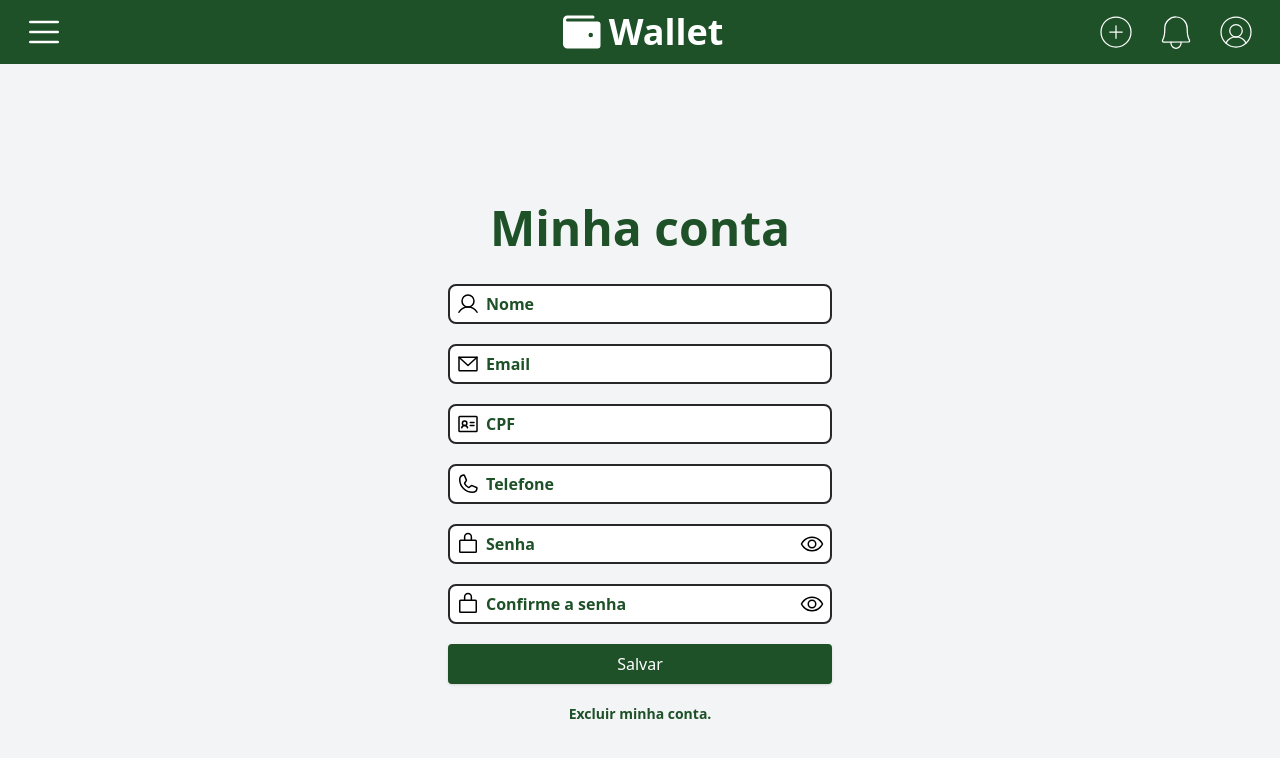
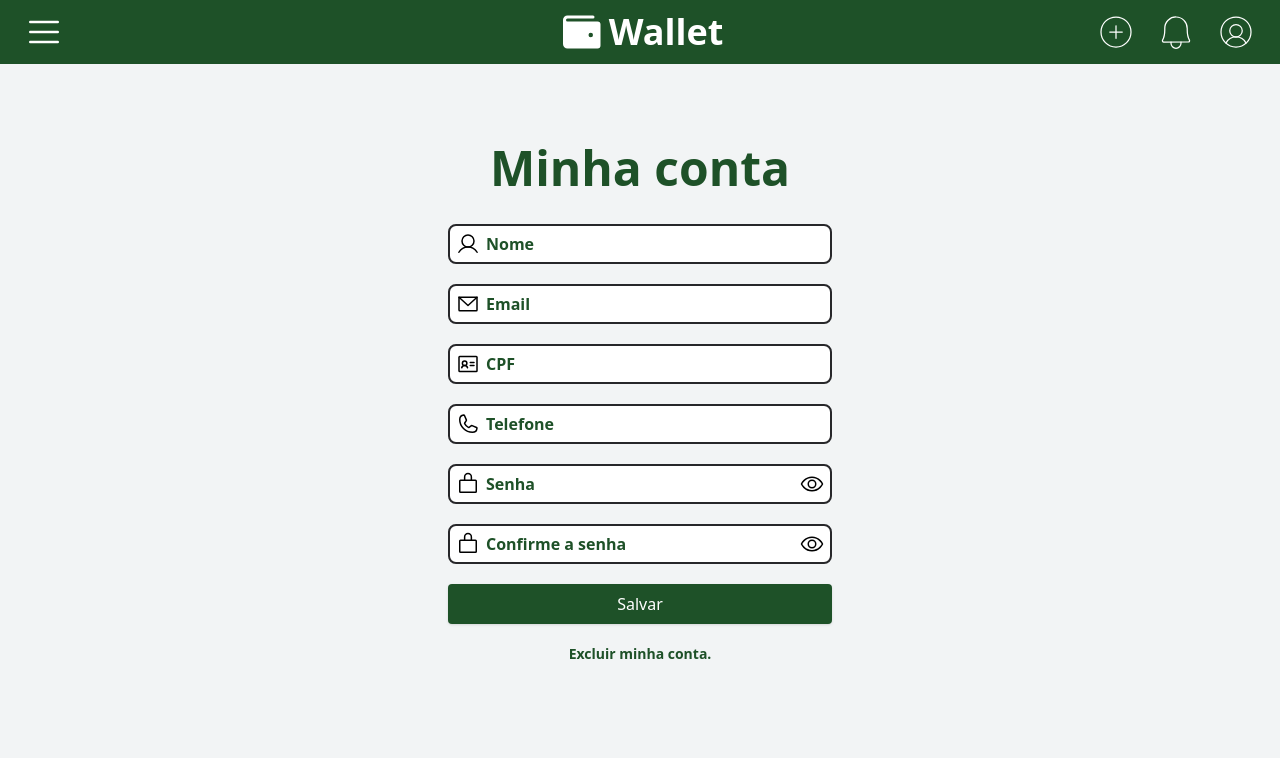
Before and after one commit to robsonvasquez/Carteira_de_Invertimento, a React (Vite) app in the folder investment-wallet-web/: page /profile in a window 1280 px wide. Shown: the top 758 px of the page. Built offline with nearby package versions, Linux system fonts and the light colour scheme.

Commit message:
Update: Profile position form

```diff
--- a/investment-wallet-web/src/pages/Profile.tsx
+++ b/investment-wallet-web/src/pages/Profile.tsx
@@ -7,7 +7,7 @@
   return(
     <>
       <TopBar/>
-      <div className="h-screen flex justify-center items-center">
+      <div className="flex justify-center mt-20">
         <div className="w-96 flex flex-col">
           <h1 className={`text-theme-color text-center text-5xl font-bold mb-8`}>Minha conta</h1>
           <div className="flex flex-col justify-center items-center">
```
